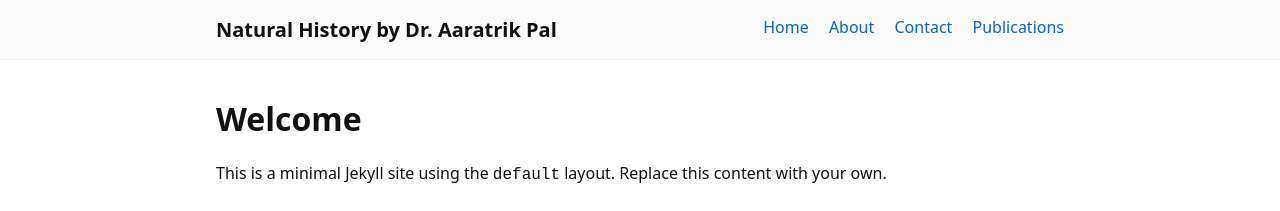
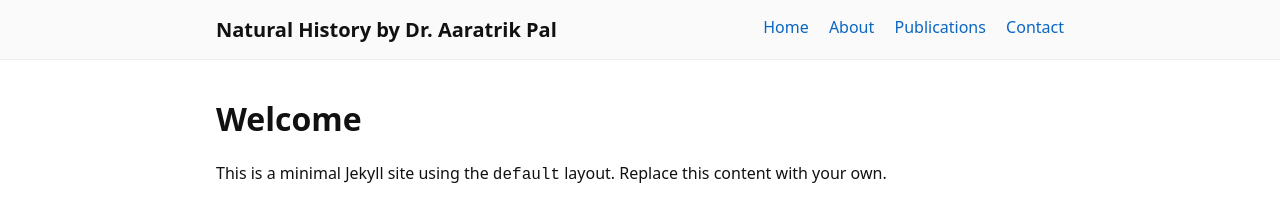
Before and after one commit to naturalhistory/naturalhistory.github.io, a Jekyll site: the page built from index.md, in a window 1280 px wide. Shown: the top 211 px of the page. Built offline with Jekyll 4.4.1, drawn with Linux system fonts in a browser that asks for light colours; part of the change alters nothing that is shown.

```diff
--- a/_layouts/default.html
+++ b/_layouts/default.html
@@ -17,8 +17,9 @@
       <nav class="site-nav" aria-label="Main navigation">
         <a href="{{ '/' | relative_url }}">Home</a>
         <a href="{{ '/about' | relative_url }}">About</a>
+        <a href="{{ '/publications | relative_url }}">Publications</a>
         <a href="{{ '/contact' | relative_url }}">Contact</a>
-        <a href="{{ '/publications | relative_url }}">Publications</a>
+
       </nav>
     </div>
   </header>
```
